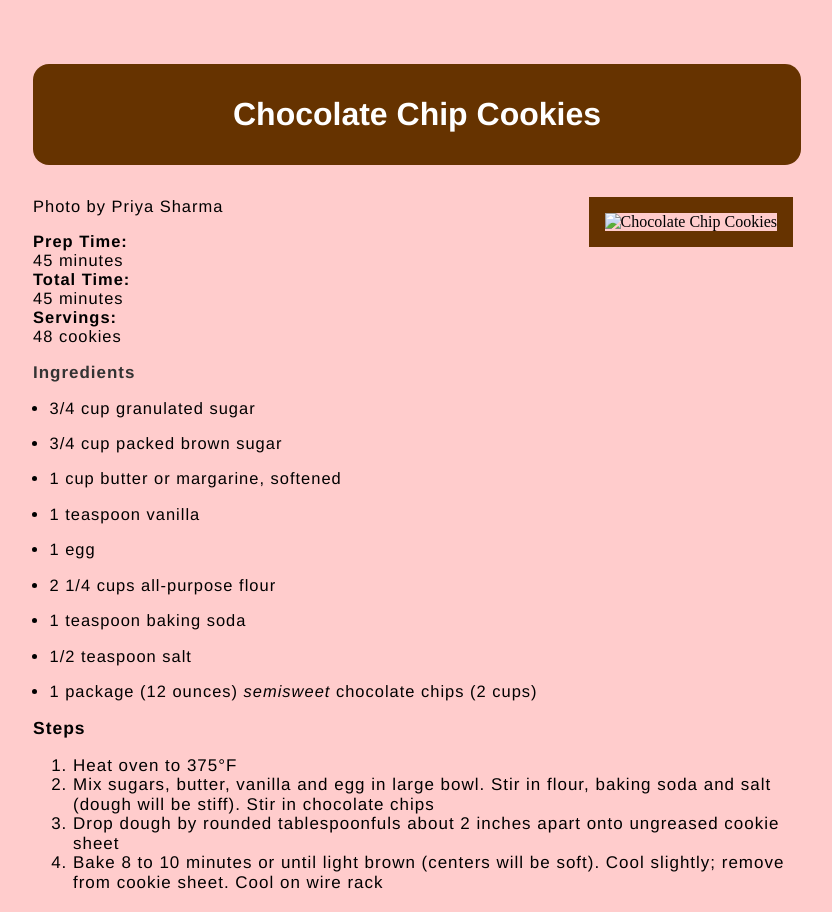
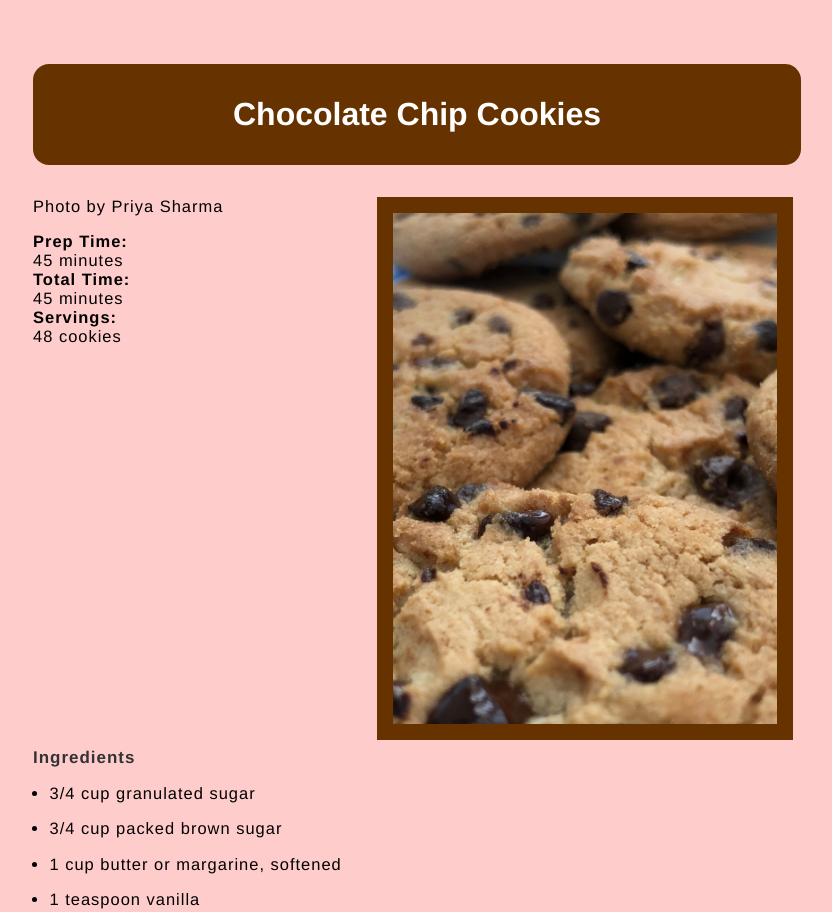
Before and after one commit to PreeSharm/Recipes, a plain HTML site: page index.html in a window 1280 px wide. Shown: the top 912 px of the page, without its empty margins (223-1055 px from the left). Drawn offline with Linux system fonts and the light colour scheme.

Commit message:
Add image folder and assets

```diff
--- a/index.html
+++ b/index.html
@@ -12,7 +12,7 @@
   <h1><center>Chocolate Chip Cookies</center></h1>
 
 <figure id="product">
-  <img alt="Chocolate Chip Cookies" src="/Users/priyasharma/Desktop/cookie.jpg" width="420">
+  <img alt="Chocolate Chip Cookies" src="img/cookie.jpg" width="420">
 </figure>
 <figcaption id="caption">Photo by Priya Sharma</figcaption>
 
```
Also changed, not shown: img/cookie.jpg (added).
